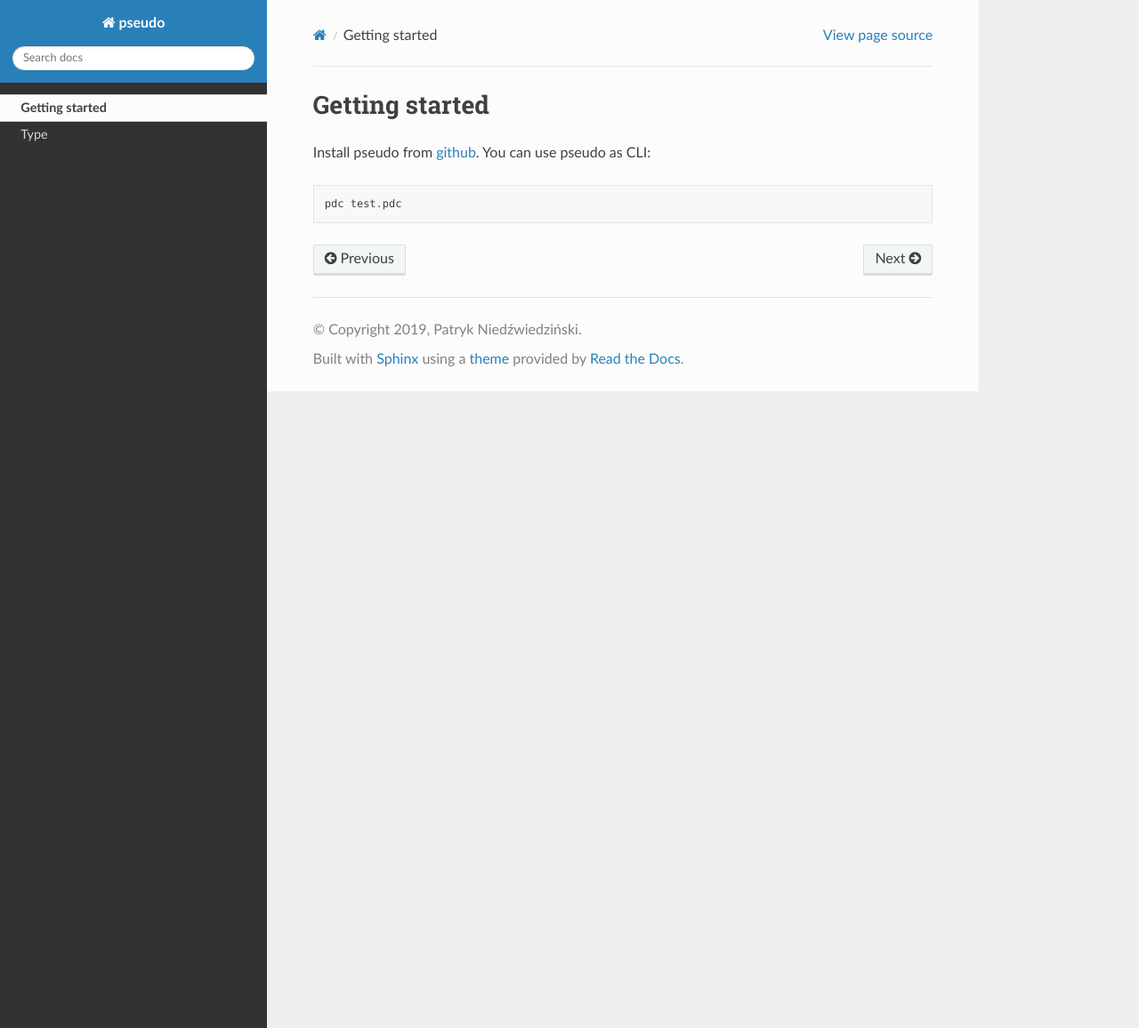
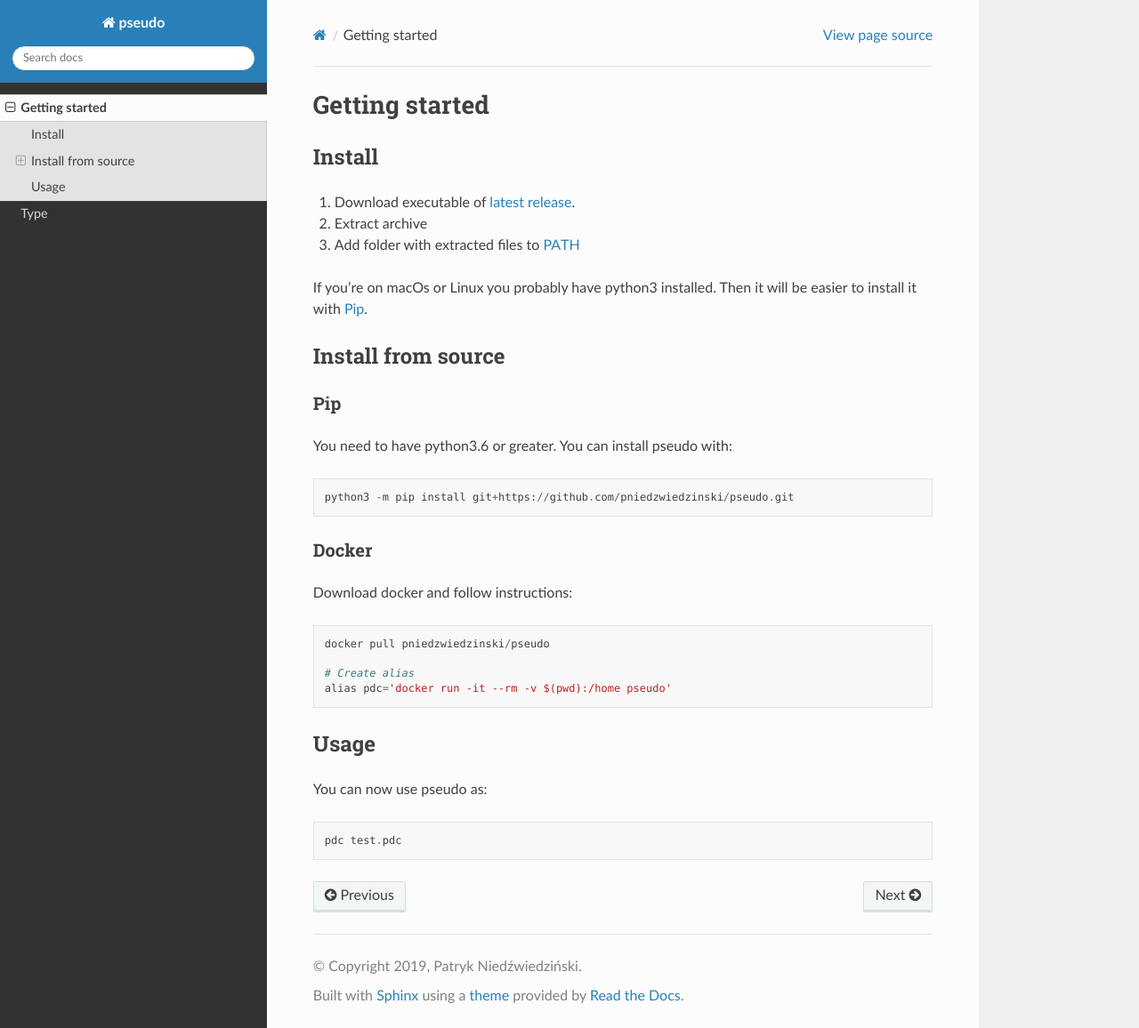
Before and after one commit to pniedzwiedzinski/pseudo, a Sphinx documentation site: the page built from docs/source/getting_started.rst, in a window 1280 px wide and 1156 px high. Shown: the whole window at 89% size. Built offline with Sphinx 7.4.7 and the Read the Docs theme 2.0.0, drawn with Linux system fonts in a browser that asks for light colours.

Commit message:
Update getting started

```diff
--- a/docs/source/getting_started.rst
+++ b/docs/source/getting_started.rst
@@ -3,9 +3,41 @@
 
 .. toctree::
 
-Install pseudo from github_. You can use pseudo as CLI::
+Install
+-------
+
+1. Download executable of `latest release`_.
+2. Extract archive
+3. Add folder with extracted files to PATH_
+
+.. _PATH: https://en.wikipedia.org/wiki/PATH_(variable)
+.. _`latest release`: https://github.com/pniedzwiedzinski/pseudo/releases/latest
+
+If you're on macOs or Linux you probably have python3 installed. Then it will be easier to install it with Pip_.
+
+Install from source
+-------------------
+
+Pip
+~~~
+
+You need to have python3.6 or greater. You can install pseudo with::
+
+    python3 -m pip install git+https://github.com/pniedzwiedzinski/pseudo.git
+
+Docker
+~~~~~~
+
+Download docker and follow instructions::
+
+    docker pull pniedzwiedzinski/pseudo
+
+    # Create alias
+    alias pdc='docker run -it --rm -v $(pwd):/home pseudo'
+
+Usage
+-----
+
+You can now use pseudo as::
 
     pdc test.pdc
-
-
-.. _github: https://github.com/pniedzwiedzinski/pseudo
```
